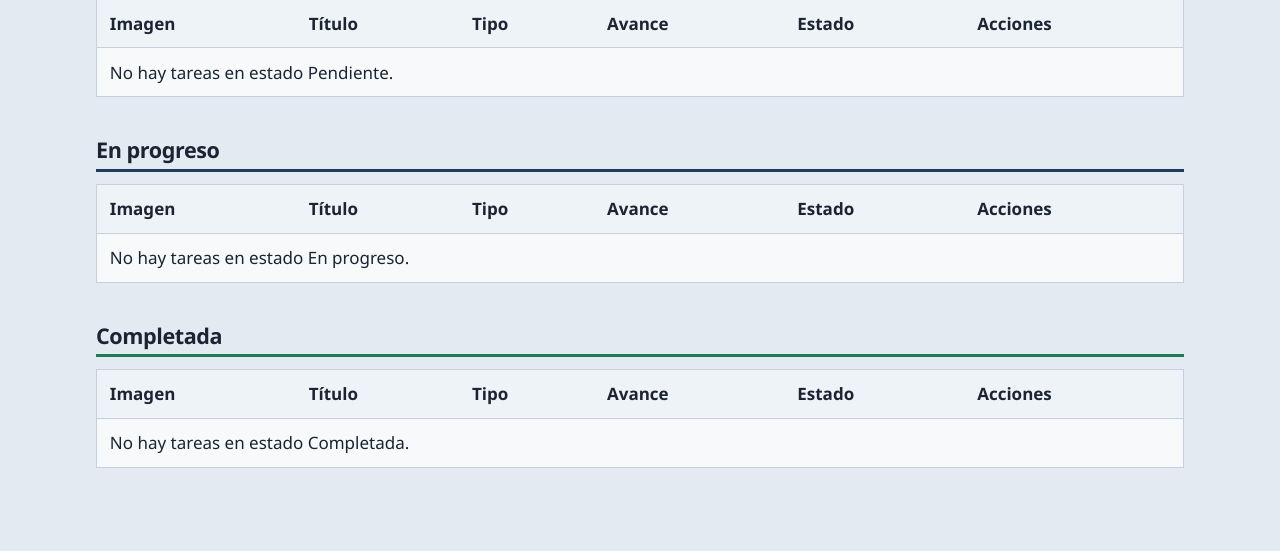
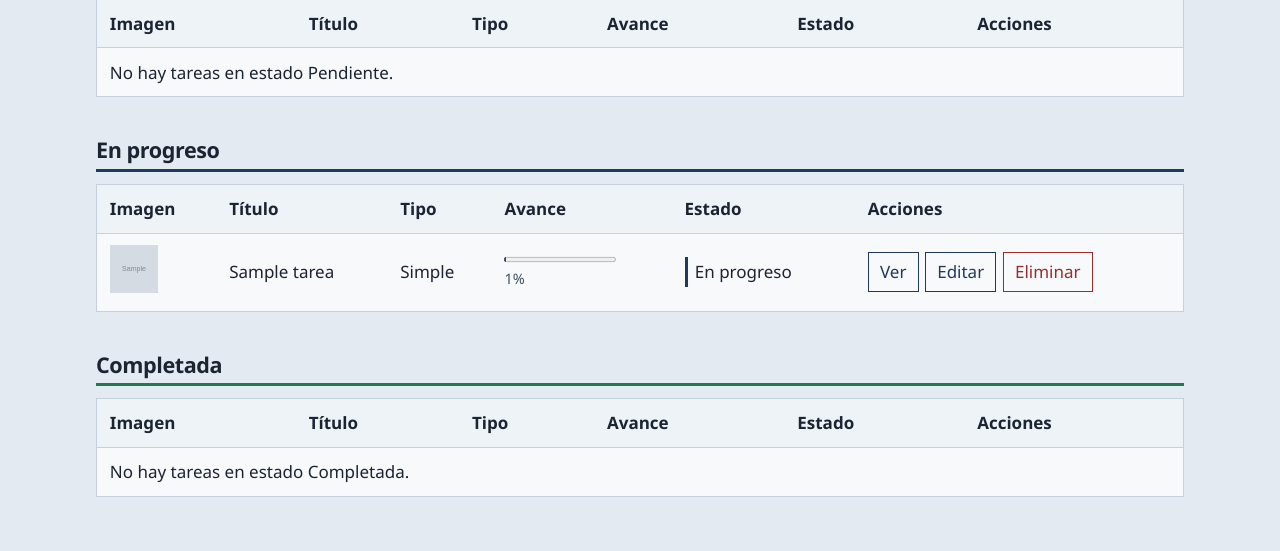
Before and after one commit to kevRodrguez/Taskify, a PHP site: page /reportes/tablero.php in a window 1280 px wide. Shown: the part 293-844 px from the top of the page. Run offline with PHP 8.4, Linux system fonts and the light colour scheme; tables that the repository leaves empty hold one stand-in row (values such as "Sample post"); grey boxes marked "Sample" are stand-in pictures.

Commit message:
feat(crud): implementa TareaRepositorio con PDO

```diff
--- a/src/Contratos/TareaInterface.php
+++ b/src/Contratos/TareaInterface.php
@@ -80,6 +80,16 @@ interface TareaInterface
      */
     public static function camposEspecificos(): array;
 
+    /** Indica si esta tarea puede contener subtareas (Composite). */
+    public function admiteSubtareas(): bool;
+
+    /**
+     * Agrega una subtarea; las tareas que no admiten subtareas lanzan DominioException.
+     *
+     * @throws \App\Exceptions\DominioException
+     */
+    public function agregarSubtarea(self $subtarea): void;
+
     /**
      * Pares etiqueta => valor con los datos propios de este tipo para la ficha.
      *
--- /dev/null
+++ b/src/Repositories/TareaRepositorio.php
@@ -0,0 +1,167 @@
+<?php
+
+declare(strict_types=1);
+
+namespace App\Repositories;
+
+use App\Contratos\TareaInterface;
+use App\Exceptions\DominioException;
+use App\Factories\TareaFactory;
+use PDO;
+
+/**
+ * Persistencia de tareas (tabla `tareas`, herencia de tabla única).
+ *
+ * Trabaja solo con TareaInterface: la fábrica decide la clase concreta y cada
+ * tarea sabe convertirse en fila (aFila) y cargar sus subtareas, sin
+ * condicionales por tipo.
+ */
+final class TareaRepositorio
+{
+    private readonly SubtareaRepositorio $subtareas;
+
+    /**
+     * [INYECCION-DEPENDENCIAS] La conexión llega desde afuera; el repositorio
+     * no sabe cómo se crea (facilita pruebas con otra base).
+     */
+    public function __construct(private readonly PDO $pdo, ?SubtareaRepositorio $subtareas = null)
+    {
+        $this->subtareas = $subtareas ?? new SubtareaRepositorio($pdo);
+    }
+
+    /**
+     * [CRUD-CREATE] Inserta la tarea, le asigna el id generado y lo devuelve.
+     */
+    public function crear(TareaInterface $tarea): int
+    {
+        $fila = $tarea->aFila();
+        $sql = <<<'SQL'
+            INSERT INTO tareas
+                (tipo, titulo, descripcion, fecha_creacion, fecha_vencimiento, avance, periodicidad, imagen)
+            VALUES
+                (:tipo, :titulo, :descripcion, :fecha_creacion, :fecha_vencimiento, :avance, :periodicidad, :imagen)
+            SQL;
+
+        // [SEGURIDAD] consulta preparada: los datos viajan como parámetros, nunca concatenados.
+        $stmt = $this->pdo->prepare($sql);
+        $stmt->execute($fila);
+
+        $id = (int) $this->pdo->lastInsertId();
+        $tarea->setId($id);
+
+        return $id;
+    }
+
+    /**
+     * [CRUD-READ] Todas las tareas, con las subtareas de las compuestas cargadas.
+     *
+     * @return TareaInterface[]
+     */
+    public function listar(): array
+    {
+        // [CRUD-READ] SQL fijo, sin datos del usuario: query() es suficiente.
+        $stmt = $this->pdo->query('SELECT * FROM tareas ORDER BY fecha_vencimiento, id');
+
+        $tareas = [];
+        while ($fila = $stmt->fetch()) {
+            $tarea = TareaFactory::desdeFila($fila);
+            $this->cargarSubtareas($tarea);
+            $tareas[] = $tarea;
+        }
+
+        return $tareas;
+    }
+
+    /**
+     * [CRUD-READ] Una tarea por id, o null si no existe.
+     */
+    public function buscarPorId(int $id): ?TareaInterface
+    {
+        // [SEGURIDAD] consulta preparada
+        $stmt = $this->pdo->prepare('SELECT * FROM tareas WHERE id = :id LIMIT 1');
+        $stmt->execute(['id' => $id]);
+        $fila = $stmt->fetch();
+
+        if ($fila === false) {
+            return null;
+        }
+
+        $tarea = TareaFactory::desdeFila($fila);
+        $this->cargarSubtareas($tarea);
+
+        return $tarea;
+    }
+
+    /**
+     * [CRUD-UPDATE] Actualiza los datos editables. El tipo y la fecha de
+     * creación no cambian nunca.
+     *
+     * @throws DominioException Si no existe una tarea con ese id.
+     */
+    public function actualizar(int $id, TareaInterface $tarea): void
+    {
+        $fila = $tarea->aFila();
+        unset($fila['tipo'], $fila['fecha_creacion']);
+        $fila['id'] = $id;
+
+        $sql = <<<'SQL'
+            UPDATE tareas SET
+                titulo = :titulo,
+                descripcion = :descripcion,
+                fecha_vencimiento = :fecha_vencimiento,
+                avance = :avance,
+                periodicidad = :periodicidad,
+                imagen = :imagen
+            WHERE id = :id
+            SQL;
+
+        // [SEGURIDAD] consulta preparada
+        $stmt = $this->pdo->prepare($sql);
+        $stmt->execute($fila);
+
+        if ($stmt->rowCount() === 0 && !$this->existe($id)) {
+            throw new DominioException('La tarea que intenta actualizar no existe.');
+        }
+    }
+
+    /**
+     * [CRUD-DELETE] Elimina la tarea; las filas de `subtareas` que la
+     * referencian se borran por ON DELETE CASCADE (las tareas hijas se conservan).
+     */
+    public function eliminar(int $id): void
+    {
+        // [SEGURIDAD] consulta preparada
+        $stmt = $this->pdo->prepare('DELETE FROM tareas WHERE id = :id');
+        $stmt->execute(['id' => $id]);
+    }
+
+    private function existe(int $id): bool
+    {
+        $stmt = $this->pdo->prepare('SELECT 1 FROM tareas WHERE id = :id LIMIT 1');
+        $stmt->execute(['id' => $id]);
+
+        return $stmt->fetch() !== false;
+    }
+
+    /**
+     * Carga recursivamente las subtareas con SubtareaRepositorio para que
+     * calcularAvance() funcione de forma polimórfica (Composite).
+     *
+     * Pregunta a la tarea si admite subtareas en lugar de revisar su tipo.
+     *
+     * @param array<int, true> $enCurso ids ya visitados en esta rama (defensa ante ciclos)
+     */
+    private function cargarSubtareas(TareaInterface $tarea, array $enCurso = []): void
+    {
+        $id = $tarea->getId();
+        if (!$tarea->admiteSubtareas() || $id === null || isset($enCurso[$id])) {
+            return;
+        }
+
+        $enCurso[$id] = true;
+        foreach ($this->subtareas->listarPorPadre($id) as $hija) {
+            $this->cargarSubtareas($hija, $enCurso);
+            $tarea->agregarSubtarea($hija);
+        }
+    }
+}
--- a/src/Tareas/TareaBase.php
+++ b/src/Tareas/TareaBase.php
@@ -160,6 +160,19 @@ abstract class TareaBase implements TareaInterface
         ];
     }
 
+    public function admiteSubtareas(): bool
+    {
+        return false;
+    }
+
+    /**
+     * @throws DominioException Siempre: solo TareaCompuesta lo sobrescribe.
+     */
+    public function agregarSubtarea(TareaInterface $subtarea): void
+    {
+        throw new DominioException('Solo las tareas compuestas pueden tener subtareas.');
+    }
+
     /** @return list<array<string, mixed>> */
     public static function camposEspecificos(): array
     {
--- a/src/Tareas/TareaCompuesta.php
+++ b/src/Tareas/TareaCompuesta.php
@@ -28,6 +28,11 @@ final class TareaCompuesta extends TareaBase
         ?DateTimeImmutable $fechaCreacion = null
     ) {
         parent::__construct($titulo, $descripcion, $fechaVencimiento, $fechaCreacion);
+    }
+
+    public function admiteSubtareas(): bool
+    {
+        return true;
     }
 
     public function agregarSubtarea(TareaInterface $subtarea): void
```
